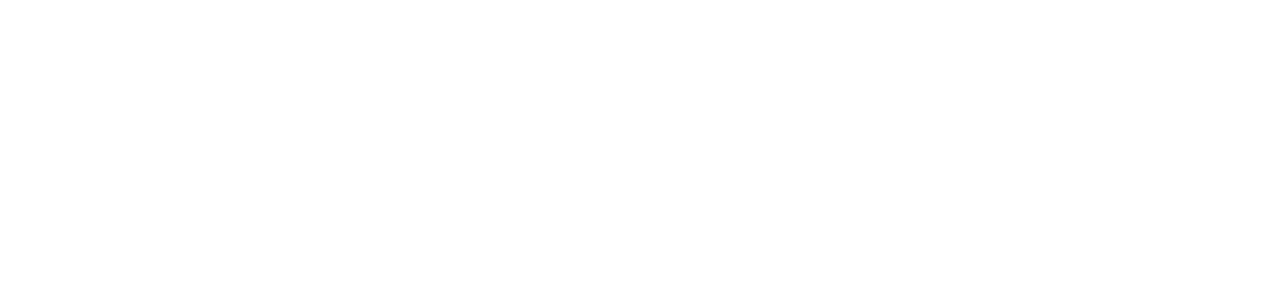
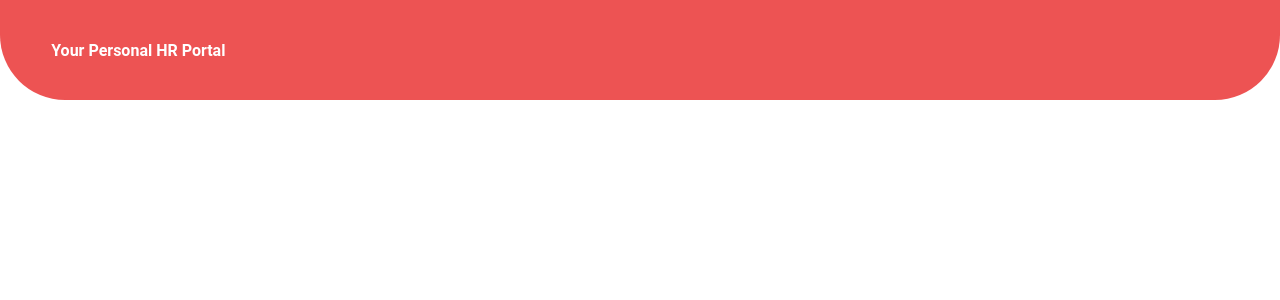
Before and after one commit to WungthingKashungnao/hr-portal, a React (Vite) app: page / in a window 1280 px wide. Before the commit this address had no page. Shown: the top 300 px of the page. Built offline with nearby package versions, Linux system fonts and the light colour scheme.

Commit message:
setup state values and logout and home page route

```diff
--- a/src/App.jsx
+++ b/src/App.jsx
@@ -2,11 +2,13 @@
 import styles from "./App.module.css";
 import SignUp from "./pages/signup/SignUp";
 import SignIn from "./pages/signin/SignIn";
+import Home from "./pages/home/Home";
 
 function App() {
   return (
     <div className={styles.App}>
       <Routes>
+        <Route path="/" element={<Home />}></Route>
         <Route path="/signup" element={<SignUp />}></Route>
         <Route path="/signin" element={<SignIn />}></Route>
       </Routes>
--- a/src/components/header/Header.jsx
+++ b/src/components/header/Header.jsx
@@ -1,10 +1,38 @@
-import React from "react";
+/* eslint-disable no-constant-binary-expression */
+import React, { useContext, useEffect } from "react";
 import styles from "./header.module.css";
+import Context from "../../context/context";
+import { useNavigate } from "react-router-dom";
 
 const Header = () => {
+  const { loggedInUser, setLoggedInUser } = useContext(Context);
+  const navigate = useNavigate();
+
+  const handleLogout = () => {
+    localStorage.removeItem("loggedInUser");
+    setLoggedInUser(null);
+    navigate("/signin");
+  };
+
+  useEffect(() => {
+    const user = JSON.parse(localStorage.getItem("loggedInUser")) || null;
+    setLoggedInUser(user);
+  }, []);
+
   return (
     <header className={styles.container}>
-      <p>Your Personal HR Portal</p>
+      <p>Your Personal HR Portal </p>
+
+      {loggedInUser !== (undefined || null) ? (
+        <div className={styles.userIsloggedINn}>
+          <p>{loggedInUser?.name}</p>
+          <button className={styles.logoutBtn} onClick={() => handleLogout()}>
+            Logout
+          </button>
+        </div>
+      ) : (
+        ""
+      )}
     </header>
   );
 };
--- a/src/components/header/header.module.css
+++ b/src/components/header/header.module.css
@@ -11,4 +11,17 @@
   p {
     color: white;
   }
+  .userIsloggedINn {
+    display: flex;
+    justify-content: space-between;
+    align-items: center;
+  }
+
+  .logoutBtn {
+    margin: 0.3rem;
+    padding: 0.3rem;
+    border: none;
+    border-radius: 7px;
+    cursor: pointer;
+  }
 }
--- /dev/null
+++ b/src/pages/home/Home.jsx
@@ -0,0 +1,13 @@
+import styles from "./homeStyle.module.css";
+import Header from "../../components/header/header";
+
+const Home = () => {
+  return (
+    <div className={styles.parentContainer}>
+      <Header />
+      <div className={styles.container}></div>
+    </div>
+  );
+};
+
+export default Home;
--- /dev/null
+++ b/src/pages/home/homeStyle.module.css
@@ -0,0 +1,8 @@
+.parentContainer {
+  width: 100%;
+  height: 100%;
+}
+.container {
+  width: 100%;
+  height: calc(100% - 100px);
+}
--- a/src/pages/signin/SignIn.jsx
+++ b/src/pages/signin/SignIn.jsx
@@ -1,23 +1,23 @@
-import React, { useState } from "react";
+import React, { useContext, useState } from "react";
 import styles from "./signInStyle.module.css";
 import { Link, useNavigate } from "react-router-dom";
 import { Bounce, ToastContainer, toast } from "react-toastify";
 import Header from "../../components/header/header";
+import Context from "../../context/context";
 
 const SignIn = () => {
   const [userDetails, setUserDetails] = useState({
     email: "",
     password: "",
   });
+
+  const { setLoggedInUser } = useContext(Context);
   const navigate = useNavigate();
 
   const handleSubmit = async (e) => {
     e.preventDefault();
 
     const users = JSON.parse(localStorage.getItem("users")) || [];
-    console.log("email>>>", userDetails.email);
-    console.log("password>>>", userDetails.password);
-    console.log("users>>>>", users);
 
     for (const element of users) {
       if (
@@ -35,6 +35,14 @@
           theme: "dark",
           transition: Bounce,
         });
+
+        const updatedUser =
+          JSON.parse(localStorage.getItem("loggedInUser")) || {};
+        updatedUser.name = element.name;
+        updatedUser.isEmployee = element.isEmployee;
+
+        localStorage.setItem("loggedInUser", JSON.stringify(updatedUser));
+        setLoggedInUser(updatedUser);
         navigate("/");
       }
     }
--- a/src/pages/signup/SignUp.jsx
+++ b/src/pages/signup/SignUp.jsx
@@ -1,9 +1,10 @@
-import React from "react";
+import React, { useContext } from "react";
 import styles from "./singnUpStyle.module.css";
 import { useState } from "react";
 import { Bounce, ToastContainer, toast } from "react-toastify";
-import { Link } from "react-router-dom";
+import { Link, useNavigate } from "react-router-dom";
 import Header from "../../components/header/header";
+import Context from "../../context/context";
 
 const SignUp = () => {
   const [userDetails, setUserDetails] = useState({
@@ -13,7 +14,8 @@
     password: "",
     isEmployee: false,
   });
-
+  const { setLoggedInUser } = useContext(Context);
+  const navigate = useNavigate();
   const handleSubmit = async (e) => {
     e.preventDefault();
 
@@ -68,6 +70,14 @@
       theme: "dark",
       transition: Bounce,
     });
+
+    const updatedUser = JSON.parse(localStorage.getItem("loggedInUser")) || {};
+    updatedUser.name = userDetails.name;
+    updatedUser.isLoggedIn = userDetails.isEmployee;
+
+    localStorage.setItem("loggedInUser", JSON.stringify(updatedUser));
+    setLoggedInUser(updatedUser);
+    navigate("/");
   };
 
   return (
```
